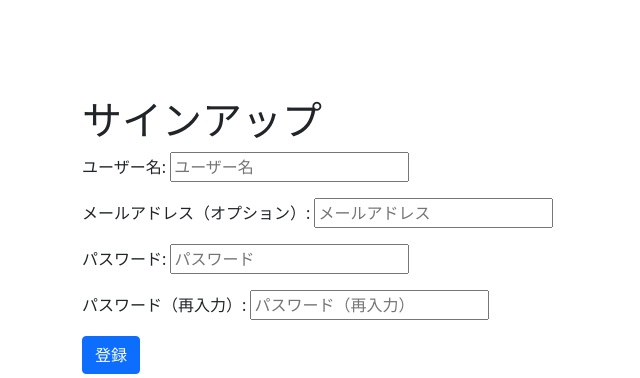
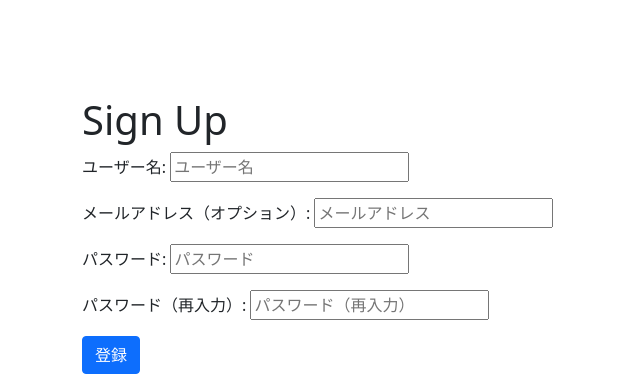
Before and after one commit to SotaTakeuchi/create-app-demo-bulletin-board, a Django app: page /accounts/signup/ in a window 1280 px wide. Shown: the part 56-434 px from the top of the page, without its empty margins (0-640 px from the left). Run offline with Django 3.2, Linux system fonts and the light colour scheme; some libraries are stand-ins or nearby versions.

Commit message:
name change Sign Up

```diff
--- a/accounts/templates/account/signup.html
+++ b/accounts/templates/account/signup.html
@@ -10,7 +10,7 @@
 <div class="container">
     <div class="row">
         <div class="my-div-style">
-            <h1>サインアップ</h1>
+            <h1>Sign Up</h1>
             <form method="POST" action="{% url 'account_signup' %}">
                 {% csrf_token %}
 
--- a/accounts/views.py
+++ b/accounts/views.py
@@ -1,5 +1 @@
 from django.shortcuts import render、redirect
-
-
-
-# Create your views here.
```
